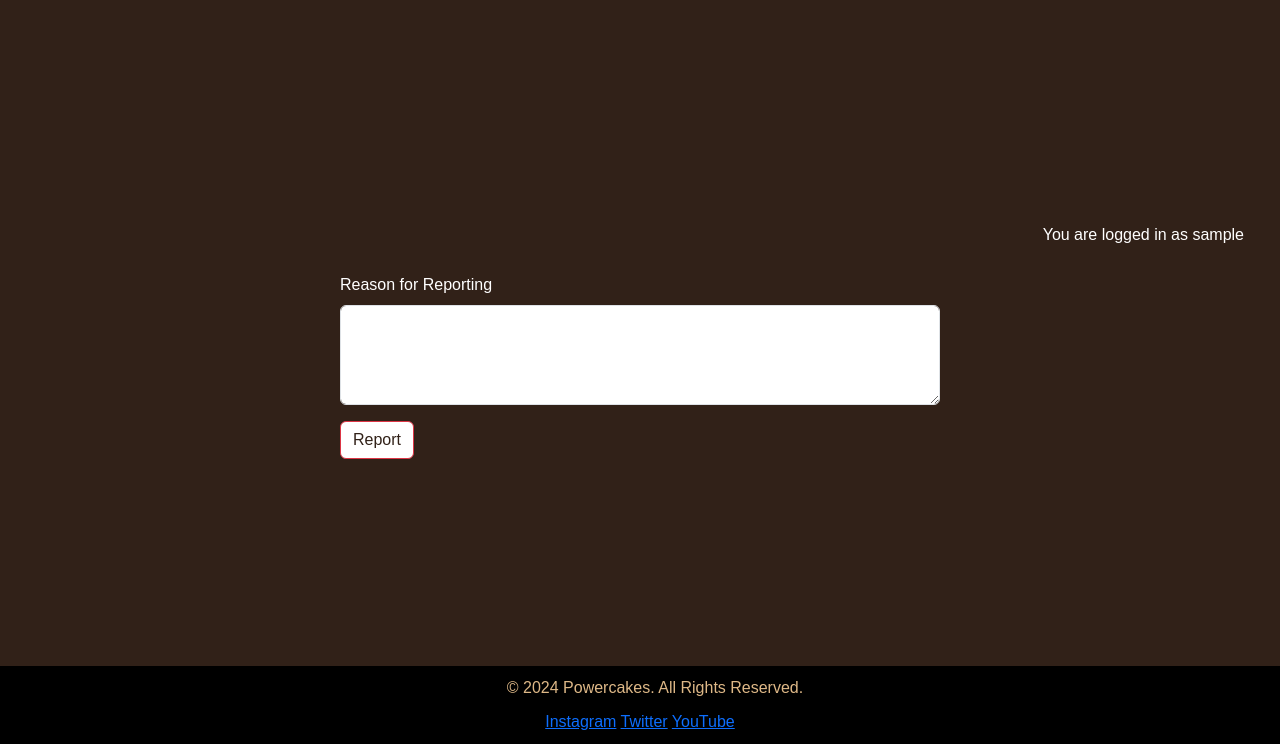
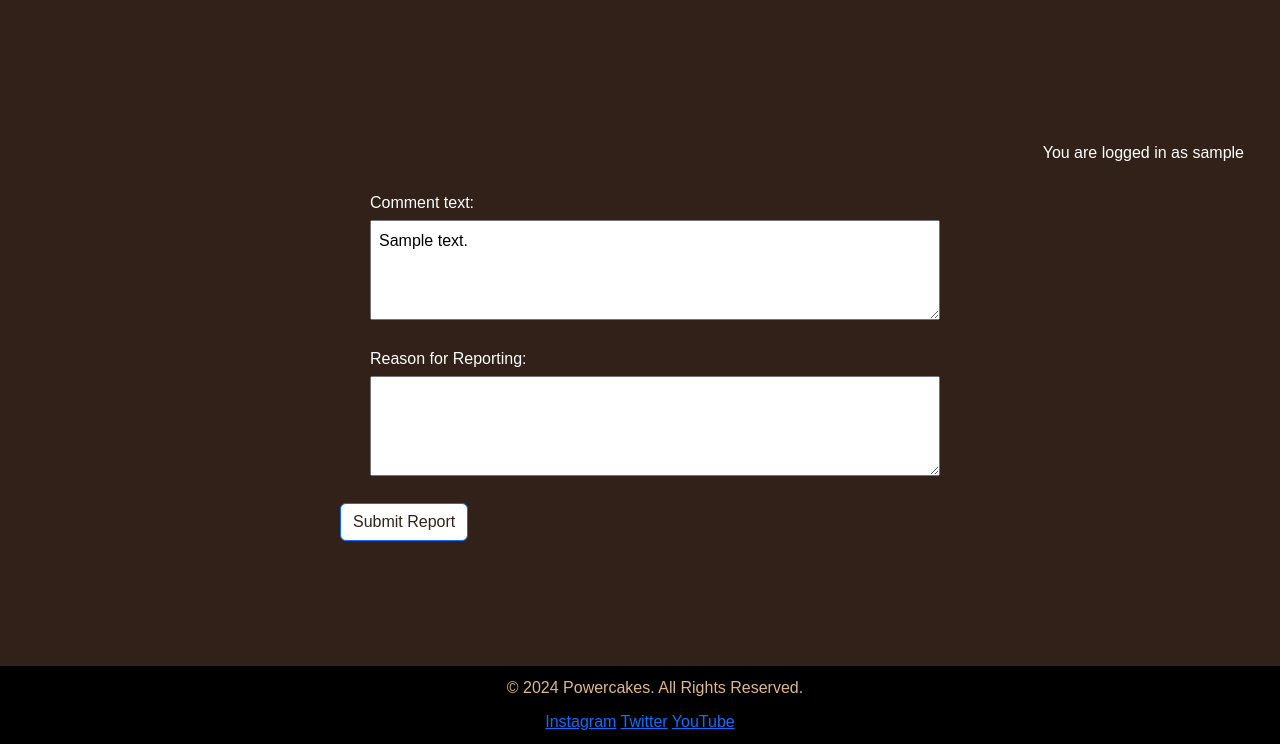
Before and after one commit to Nikkig087/bullFit, a Django app: page /report_comment_form/1/ in a window 1280 px wide. Shown: the part 56-800 px from the top of the page. Run offline with Django 4.2, Linux system fonts and the light colour scheme; a user stored in the database is signed in; tables that the repository leaves empty hold one stand-in row (values such as "Sample post"); parts of the project's set-up code (start-up, migrations or seed data) failed here and were passed over; some libraries are stand-ins or nearby versions.

Commit message:
fixed issue with report comment form not working on submit

```diff
--- a/exercises/templates/exercises/report_comment_form.html
+++ b/exercises/templates/exercises/report_comment_form.html
@@ -2,17 +2,11 @@
 {% load crispy_forms_tags %}
 
 {% block content %}
-<form id="reportCommentForm" action="" method="post">
+<form id="reportCommentForm" action="{% url 'report_comment' comment.id %}" method="post">
     {% csrf_token %}
-    <input type="hidden" name="comment_id" value="">
-    <div class="mb-3">
-        <label for="report_reason" class="form-label">Reason for Reporting</label>
-        <textarea class="form-control" id="report_reason" name="report_reason" rows="3" required></textarea>
-    </div>
-    <button type="submit" class="btn btn-danger">Report</button>
+    {{ form.as_p }}
+    <button type="submit" class="btn btn-primary">Submit Report</button>
 </form>
-
-
 {% endblock %}
 
 {% block footer %}
--- a/exercises/urls.py
+++ b/exercises/urls.py
@@ -23,7 +23,8 @@ urlpatterns = [
     path(
         "contact/", contact_form, name="contact_form"
     ),  # For function-based view
-    path('report_comment_form/<int:comment_id>/', report_comment, name='report_comment_form'),
+    path('report_comment_form/<int:comment_id>/', report_comment, name='report_comment'),
+
 
 
     path(
--- a/exercises/views.py
+++ b/exercises/views.py
@@ -125,19 +125,11 @@ def contact_form(request):
 
     return render(request, 'exercises/contact_form.html', {'form': form})
 
+@login_required
 def report_comment(request, comment_id):
-    # Check if user is authenticated
-    if not request.user.is_authenticated:
-        # Check if the request is an AJAX request (from JavaScript)
-        if request.headers.get("x-requested-with") == "XMLHttpRequest":
-            return JsonResponse({"redirect_url": "/accounts/login/"}, status=403)
-        # For non-AJAX request, redirect to login
-        return redirect("login")
-
     # Get the comment by id, return 404 if not found
     comment = get_object_or_404(Comment, id=comment_id)
 
-    # Handle POST request for submitting the report
     if request.method == 'POST':
         form = ReportCommentForm(request.POST)
         if form.is_valid():
@@ -151,7 +143,6 @@ def report_comment(request, comment_id):
         else:
             return JsonResponse({'message': 'Error reporting comment'}, status=400)
 
-    # For GET requests, render the form (if needed for the modal)
     else:
         form = ReportCommentForm(
             initial={
@@ -160,5 +151,6 @@ def report_comment(request, comment_id):
             }
         )
 
-    # Render the form for the report modal (if not using AJAX to submit)
-    return render(request, 'exercises/report_comment_form.html', {'form': form, 'comment': comment})
+    # Render the form for the modal
+    context = {'form': form, 'comment': comment}
+    return render(request, 'exercises/report_comment_form.html', context)
--- a/templates/base.html
+++ b/templates/base.html
@@ -147,6 +147,8 @@
 
 
 
+
+
     <!-- Additional Scripts -->
     {% block extra_scripts %}
     <script src="https://code.jquery.com/jquery-3.6.0.min.js"></script>
@@ -230,10 +232,18 @@
 
 <script>
   (function() {
+    if (window.reportCommentScriptInitialized) {
+        console.log('Report comment script already initialized. Skipping.');
+        return;
+    }
+    window.reportCommentScriptInitialized = true;
+
     console.log('Initializing report comment script at', new Date().toISOString());
 
-    // Function to handle the loading of the report comment form
-    function loadReportCommentForm(commentId) {
+    // Report Comment Modal Logic
+    $(document).on('click', '.report-comment-button', function () {
+        console.log('Report comment button clicked at', new Date().toISOString());
+        var commentId = $(this).data('comment-id');
         var url = '/report_comment_form/' + commentId + '/';
 
         // Load the report comment form via AJAX
@@ -244,9 +254,16 @@
                 console.log('Report comment form loaded successfully at', new Date().toISOString());
                 $('#reportModal .modal-body').html(data);
                 $('#reportModal').modal('show');
+            },
+            error: function (xhr, status, error) {
+                console.error("AJAX request failed:", status, error);
+                $('#reportModal .modal-body').html('<p>There was an error loading the form.</p>');
+            }
+        });
+    });
 
-                // Attach form submission handler
-                $('#reportCommentForm').off('submit').on('submit', function(event) {
+    // Report Comment Form Submission Logic
+    $(document).on('submit', '#reportCommentForm', function (event) {
         event.preventDefault();
         console.log('Report comment form submitted at', new Date().toISOString());
 
@@ -286,20 +303,6 @@
             }
         });
     });
-            },
-            error: function (xhr, status, error) {
-                console.error("AJAX request failed:", status, error);
-                $('#reportModal .modal-body').html('<p>There was an error loading the form.</p>');
-            }
-        });
-    }
-
-    // Report Comment Modal Logic
-    $(document).on('click', '.report-comment-button', function () {
-        console.log('Report comment button clicked at', new Date().toISOString());
-        var commentId = $(this).data('comment-id');
-        loadReportCommentForm(commentId);
-    });
 
     // Reset report modal content when hidden
     $('#reportModal').on('hidden.bs.modal', function () {
@@ -309,8 +312,9 @@
     });
 })();
 
+</script>
 
-    </script>
+
 
     {% endblock %}
 </body>
```
Lines whose indentation alone changed are shown as unchanged.
